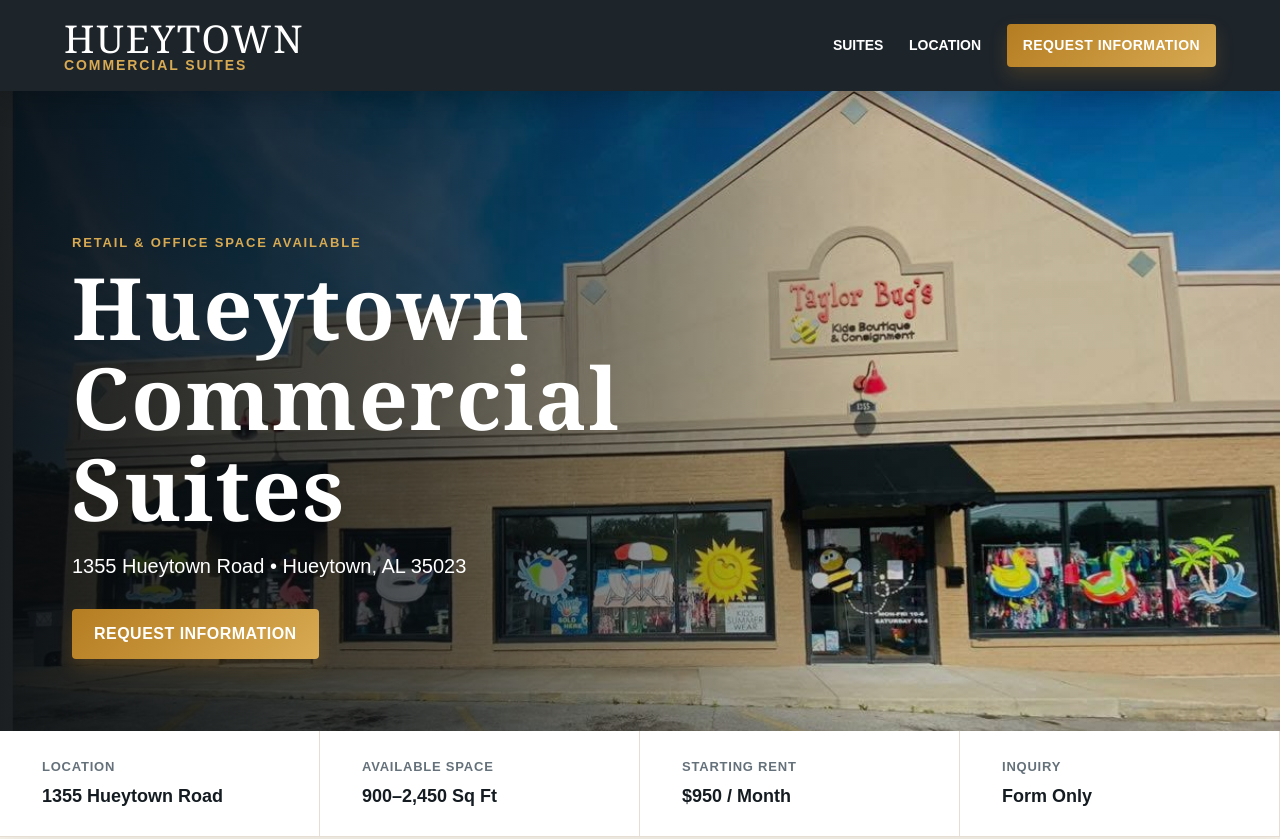
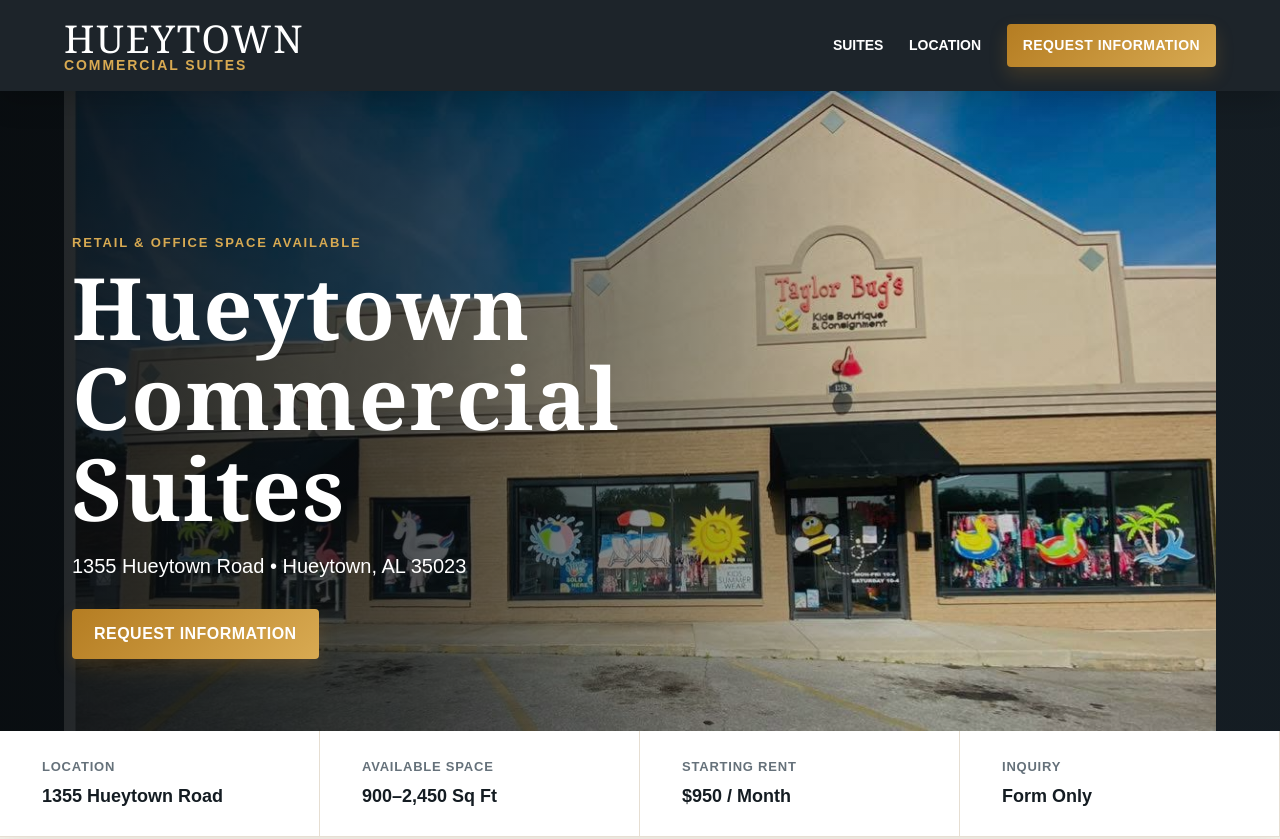
Before and after one commit to smt3295/rental-application, a website: page index.html in a window 1280 px wide. Shown: the top 839 px of the page. Drawn offline with Linux system fonts and the light colour scheme.

Commit message:
Update styles.css

```diff
--- a/styles.css
+++ b/styles.css
@@ -66,7 +66,8 @@ nav { display: flex; align-items: center; gap: clamp(12px, 2vw, 28px); font-size
   inset: 0;
   width: 100%;
   height: 100%;
-  object-fit: cover;
+  object-fit: contain;
+background: #172027;
   object-position: center 20%;
 }
 .hero-overlay {
```
